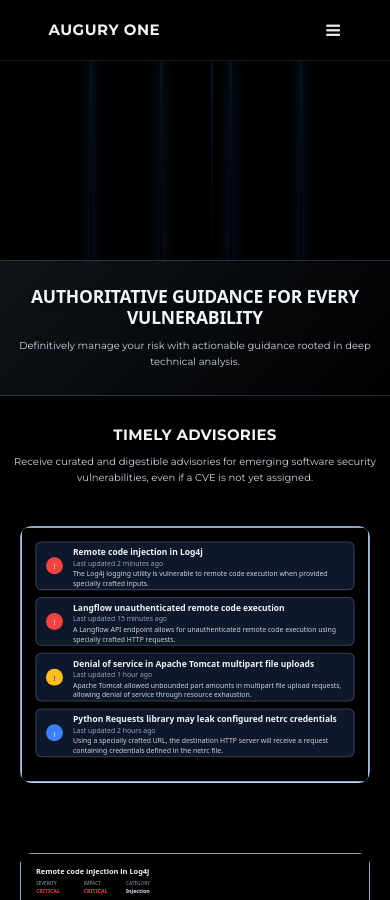
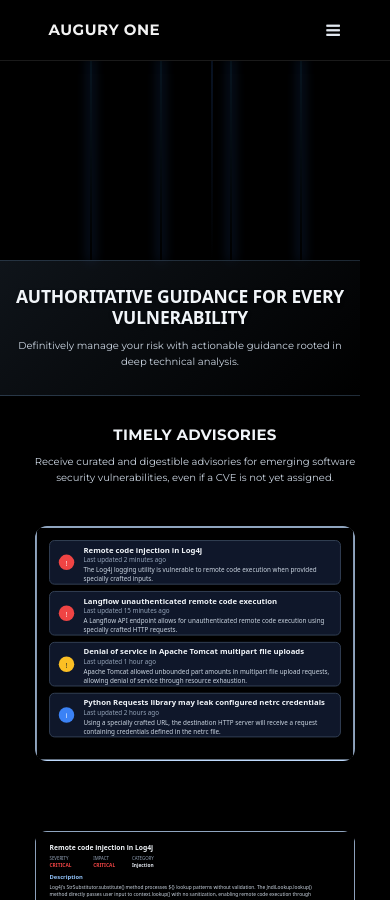
Before and after one commit to AuguryOne/auguryone.github.io, a Jekyll site: the page built from intelligence.html, in a window 390 px wide and 900 px high, scrolled down 640 px. Built offline with Jekyll 4.4.1, drawn with Linux system fonts in a browser that asks for light colours.

Commit message:
Refactor the CSS styling of the intelligence page elements

```diff
--- a/assets/css/pages/intelligence/_intelligence_page.scss
+++ b/assets/css/pages/intelligence/_intelligence_page.scss
@@ -1,12 +1,6 @@
-
-/* Add proper padding for non-full-width content */
 .intelligence-features-container {
     max-width: 1200px;
     margin: 0 auto;
+    margin-top: 0;
+    padding-top: 0;
 }
-
-/* Remove top padding from the intelligence feature container */
-.intelligence-features-container {
-    margin-top: 0 !important;
-    padding-top: 0 !important;
-}
--- a/assets/css/pages/intelligence/sections/_intelligence_background.scss
+++ b/assets/css/pages/intelligence/sections/_intelligence_background.scss
@@ -1,53 +1,44 @@
 /* Header text capitalization and styling enhancements for intelligence page */
-.intelligence-background h2,
-.intelligence-background h3,
-.intelligence-background h4 {
+.intelligence-background {
+    padding-top: 0 !important;
+    background: #000;
+    overflow-x: hidden;
+    width: 100%;
+
+    /* Headings */
+    h2,
+    h3,
+    h4 {
         text-transform: uppercase;
-    font-weight: 800;
-    letter-spacing: 0.025em;
     }
 
-.intelligence-background h2 {
+    h2 {
         font-weight: 900;
         letter-spacing: -0.01em;
     }
 
-/* Enhanced styling for section h3 elements */
-.intelligence-background h3 {
+    /* Enhanced styling for section h3 and h4 elements */
+    h3,
+    h4 {
         font-weight: 700;
+    }
+
+    h3 {
         letter-spacing: 0.02em;
     }
 
     /* Enhanced styling for feature h4 elements */
-.intelligence-background h4 {
-    font-weight: 700;
+    h4 {
         letter-spacing: 0.03em;
     }
 
     /* Specific adjustments for glow text elements to maintain readability */
-.intelligence-background .glow-text {
+    .glow-text {
         font-weight: 900;
         letter-spacing: 0.01em;
     }
 
-.intelligence-background {
-    padding-top: 0 !important;
-    background: #000000;
-    overflow-x: hidden;
-    max-width: 100%;
-    width: 100%;
-}
-
-.intelligence-background * {
+    * {
         box-sizing: border-box;
     }
-
-/* Override Bootstrap container constraints for intelligence page */
-.intelligence-background .container {
-    max-width: none !important;
-    width: 100% !important;
-    padding-left: 0 !important;
-    padding-right: 0 !important;
-    margin-left: 0 !important;
-    margin-right: 0 !important;
 }
--- a/assets/css/pages/intelligence/sections/_intelligence_headline.scss
+++ b/assets/css/pages/intelligence/sections/_intelligence_headline.scss
@@ -11,14 +11,6 @@
     overflow: hidden;
 }
 
-.intelligence-headline-section {
-    margin-left: calc(-50vw + 50%);
-    margin-right: calc(-50vw + 50%);
-    width: 100vw;
-    padding-left: 0;
-    padding-right: 0;
-}
-
 .intelligence-headline-section .glow-text {
     color: rgba(147, 197, 253, 1);
     text-shadow: 0 0 20px rgba(147, 197, 253, 0.3);
@@ -27,13 +19,8 @@
 @media (max-width: 768px) {
     .intelligence-headline-section {
         width: 100%;
-        margin-left: calc(-50vw + 50%);
-        margin-right: calc(-50vw + 50%);
         max-width: none;
         box-sizing: border-box;
-    }
-
-    .intelligence-headline-section {
         padding: 3rem 0;
         margin-bottom: 2rem;
     }
--- a/assets/css/pages/intelligence/sections/_intelligence_hero.scss
+++ b/assets/css/pages/intelligence/sections/_intelligence_hero.scss
@@ -1,37 +1,41 @@
-.intelligence-hero {
-}
-
-.intelligence-hero .hero-background {
-    position: absolute;
-    top: 0;
-    left: 0;
-    width: 100%;
-    height: 100%;
-    opacity: 0.18;
-}
-
+.intelligence-hero .hero-background,
 .intelligence-hero .threat-grid {
     position: absolute;
     top: 0;
     left: 0;
     width: 100%;
     height: 100%;
+}
+
+.intelligence-hero .hero-background {
+    opacity: .18;
+}
+
+.intelligence-hero .threat-grid {
     /* Center the grid when viewport is not square */
     display: flex;
     justify-content: center;
     align-items: center;
 }
 
+.intelligence-hero .grid-line,
+.intelligence-hero .scanning-line {
+    position: absolute;
+}
+
 .intelligence-hero .grid-line {
-    position: absolute;
     background: linear-gradient(90deg, transparent, #3ba0f6, transparent);
-    opacity: 0.30;
+    opacity: .30;
     box-shadow: 0 0 12px 2px #3b82f6aa;
 }
 
-.intelligence-hero .grid-line.vertical {
+.intelligence-hero .grid-line.vertical,
+.intelligence-hero .scanning-line {
     width: 2px;
     height: 100%;
+}
+
+.intelligence-hero .grid-line.vertical {
     background: linear-gradient(180deg, transparent, #3ba0f6, transparent);
 }
 
@@ -41,13 +45,10 @@
 }
 
 .intelligence-hero .scanning-line {
-    position: absolute;
     top: 0;
     left: -100%;
-    width: 2px;
-    height: 100%;
     background: linear-gradient(180deg, transparent, #3b82f6aa, transparent);
-    opacity: 0.50;
+    opacity: .50;
     animation: scan 4s linear infinite;
 }
 
--- a/assets/css/pages/intelligence/sections/_intelligence_pricing.scss
+++ b/assets/css/pages/intelligence/sections/_intelligence_pricing.scss
@@ -29,7 +29,7 @@
     grid-template-rows: 1fr 1fr;
     gap: 3rem 4rem;
     max-width: 1000px;
-    margin: 0 auto 2rem auto;
+    margin: 0 auto 2rem;
     padding: 2rem 0;
 }
 
@@ -38,7 +38,6 @@
     display: flex;
     align-items: flex-start;
     gap: 1.5rem;
-    transition: all 0.8s cubic-bezier(0.25, 0.1, 0.25, 1);
     padding-left: 1rem;
 }
 
@@ -57,6 +56,10 @@
         rgba(147, 197, 253, 0.6) 50%,
         rgba(59, 130, 246, 0.8) 100%);
     border-radius: 2px;
+}
+
+.intelligence-pricing-section .highlight-item,
+.intelligence-pricing-section .highlight-separator {
     transition: all 0.8s cubic-bezier(0.25, 0.1, 0.25, 1);
 }
 
@@ -99,15 +102,18 @@
 
 .intelligence-pricing-section .visual-element--verification::before {
     background: rgba(34, 197, 94, 0.6);
-    border-radius: 50%;
 }
 
 .intelligence-pricing-section .visual-element--community::before {
     background: rgba(168, 85, 247, 0.6);
-    border-radius: 50%;
     box-shadow:
         8px 0 0 -4px rgba(168, 85, 247, 0.4),
         -8px 0 0 -4px rgba(168, 85, 247, 0.4);
+}
+
+.intelligence-pricing-section .visual-element--verification::before,
+.intelligence-pricing-section .visual-element--community::before {
+    border-radius: 50%;
 }
 
 .intelligence-pricing-section .visual-element--delivery::before {
@@ -151,14 +157,6 @@
     overflow: hidden;
 }
 
-.intelligence-pricing-section {
-    margin-left: calc(-50vw + 50%);
-    margin-right: calc(-50vw + 50%);
-    width: 100vw;
-    padding-left: 0;
-    padding-right: 0;
-}
-
 .intelligence-pricing-section .pricing-content {
     max-width: 1200px;
     margin: 0 auto;
@@ -173,30 +171,32 @@
     font-weight: 700;
     color: #f1f5f9;
     margin-bottom: 1rem;
-    text-align: center;
     text-shadow: 0 2px 4px rgba(0, 0, 0, 0.3);
     letter-spacing: -0.02em;
-    font-family: system-ui, -apple-system, BlinkMacSystemFont, 'Segoe UI', Roboto, sans-serif;
-    text-transform: uppercase;
 }
 
 .intelligence-pricing-section .pricing-subtitle {
     font-size: 1.25rem;
     color: #cbd5e1;
     max-width: 600px;
-    margin: 0 auto 3rem auto;
+    margin: 0 auto 3rem;
     line-height: 1.6;
     text-align: center;
+}
+
+.intelligence-pricing-section .pricing-content h2,
+.intelligence-pricing-section .features-section h3,
+.intelligence-pricing-section .feature-text h4 {
+    font-family: system-ui, -apple-system, BlinkMacSystemFont, 'Segoe UI', Roboto, sans-serif;
+    text-transform: uppercase;
 }
 
 .intelligence-pricing-section .pricing-structure {
     display: flex;
     justify-content: center;
     gap: 2rem;
-    margin-bottom: 4rem;
+    margin: 0 auto 4rem;
     max-width: 1100px;
-    margin-left: auto;
-    margin-right: auto;
 }
 
 .intelligence-pricing-section .pricing-card {
@@ -230,7 +230,6 @@
     display: flex;
     flex-direction: column;
     height: 100%;
-    margin-bottom: 0;
 }
 
 .intelligence-pricing-section .pricing-amount {
@@ -240,7 +239,6 @@
     justify-content: center;
     gap: 0.25rem;
     flex: 1;
-    margin: 0;
 }
 
 .intelligence-pricing-section .pricing-amount .price {
@@ -263,7 +261,6 @@
     font-size: 1.1rem;
     font-weight: 600;
     margin-bottom: 0.5rem;
-    font-family: system-ui, -apple-system, BlinkMacSystemFont, 'Segoe UI', Roboto, sans-serif;
     text-transform: uppercase;
 }
 
@@ -309,8 +306,6 @@
     font-weight: 600;
     margin-bottom: 2rem;
     text-align: center;
-    font-family: system-ui, -apple-system, BlinkMacSystemFont, 'Segoe UI', Roboto, sans-serif;
-    text-transform: uppercase;
 }
 
 .intelligence-pricing-section .features-section {
@@ -321,6 +316,8 @@
     .intelligence-pricing-section .highlights-grid {
         grid-template-columns: 1fr;
         gap: 2rem;
+        padding: 4rem 0;
+        margin-top: 2rem;
     }
     .intelligence-pricing-section {
         width: 100%;
@@ -328,10 +325,6 @@
         margin-right: calc(-50vw + 50%);
         max-width: none;
         box-sizing: border-box;
-    }
-    .intelligence-pricing-section .highlights-grid {
-        padding: 4rem 0;
-        margin-top: 2rem;
     }
 
     .intelligence-pricing-section .pricing-content {
--- a/assets/css/pages/intelligence/sections/_intelligence_tabbed_capabilities.scss
+++ b/assets/css/pages/intelligence/sections/_intelligence_tabbed_capabilities.scss
@@ -1,25 +1,45 @@
 .intelligence-capabilities-section {
+    // Variables limited to this section to avoid global side-effects
+    $ff-sans: system-ui, -apple-system, BlinkMacSystemFont, 'Segoe UI', Roboto, sans-serif;
+    $color-text: #f1f5f9;
+    $color-muted: #cbd5e1;
+    $color-accent: rgba(147, 197, 253, 1);
+    $color-accent-60: rgba(147, 197, 253, 0.6);
+    $color-accent-40: rgba(147, 197, 253, 0.4);
+    $color-accent-20: rgba(147, 197, 253, 0.2);
+    $bg-tab: rgba(15, 23, 42, 0.6);
+    $bg-tab-hover: rgba(147, 197, 253, 0.05);
+    $bg-tab-active: rgba(147, 197, 253, 0.15);
+
+    %heading-shared {
+        color: $color-text;
+        font-weight: 600;
+        font-family: $ff-sans;
+    }
+
+    %paragraph-shared {
+        color: $color-muted;
+        line-height: 1.6;
+    }
+
     max-width: 1200px;
     margin: 4rem auto;
     padding: 0 2rem;
     position: relative;
     z-index: 2;
-}
 
-.intelligence-capabilities-section .capabilities-content {
+    .capabilities-content {
         text-align: left;
     }
 
-.intelligence-capabilities-section .capabilities-container {
+    .capabilities-container {
         display: flex;
         gap: 2rem;
-    margin: 2rem 0;
+        margin: 2rem auto;
         max-width: 1200px;
-    margin-left: auto;
-    margin-right: auto;
     }
 
-.intelligence-capabilities-section .capabilities-tabs {
+    .capabilities-tabs {
         display: flex;
         flex-direction: column;
         gap: 0.5rem;
@@ -27,46 +47,42 @@
         flex-shrink: 0;
     }
 
-
-.intelligence-capabilities-section .capabilities-panels {
+    .capabilities-panels {
         position: relative;
         min-height: 250px;
         flex: 1;
     }
 
-.intelligence-capabilities-section .capabilities-panel {
+    .capabilities-panel {
         display: none;
         opacity: 0;
         transition: opacity 0.3s ease;
-}
 
-.intelligence-capabilities-section .capabilities-panel.active {
+        &.active {
             display: block;
             opacity: 1;
         }
 
-.intelligence-capabilities-section .capabilities-panel h3 {
-    color: #f1f5f9;
+        h3 {
+            @extend %heading-shared;
             font-size: 2rem;
-    font-weight: 600;
             margin-bottom: 1rem;
             text-align: left;
-    font-family: system-ui, -apple-system, BlinkMacSystemFont, 'Segoe UI', Roboto, sans-serif;
         }
 
-.intelligence-capabilities-section .capabilities-panel > p {
-    color: #cbd5e1;
+        > p {
+            @extend %paragraph-shared;
             font-size: 1.1rem;
             text-align: left;
             margin-bottom: 2rem;
             max-width: 800px;
-    line-height: 1.6;
+        }
     }
 
-.intelligence-capabilities-section .tab-item {
-    background: rgba(15, 23, 42, 0.6);
-    border: 1px solid rgba(147, 197, 253, 0.2);
-    color: #cbd5e1;
+    .tab-item {
+        background: $bg-tab;
+        border: 1px solid $color-accent-20;
+        color: $color-muted;
         padding: 1rem 1.5rem;
         border-radius: 0.5rem;
         font-size: 0.95rem;
@@ -76,36 +92,34 @@
         text-align: left;
         white-space: normal;
         word-wrap: break-word;
-}
 
-.intelligence-capabilities-section .tab-item:hover {
-    border-color: rgba(147, 197, 253, 0.4);
-    background: rgba(147, 197, 253, 0.05);
+        &:hover {
+            border-color: $color-accent-40;
+            background: $bg-tab-hover;
             transform: translateX(2px);
         }
 
-.intelligence-capabilities-section .tab-item.active {
-    background: rgba(147, 197, 253, 0.15);
-    border-color: rgba(147, 197, 253, 0.6);
-    color: #f1f5f9;
-    border-left: 3px solid rgba(147, 197, 253, 1);
+        &.active {
+            background: $bg-tab-active;
+            border-color: $color-accent-60;
+            color: $color-text;
+            border-left: 3px solid $color-accent;
+        }
     }
 
-.intelligence-capabilities-section .features-section {
+    .features-section {
         margin-top: 3rem;
+
+        h3 {
+            @extend %heading-shared;
+            font-size: 1.75rem;
+            margin-bottom: 2rem;
+            text-align: center;
+            text-transform: uppercase;
+        }
     }
 
-.intelligence-capabilities-section .features-section h3 {
-    color: #f1f5f9;
-    font-size: 1.75rem;
-    font-weight: 600;
-    margin-bottom: 2rem;
-    text-align: center;
-    font-family: system-ui, -apple-system, BlinkMacSystemFont, 'Segoe UI', Roboto, sans-serif;
-    text-transform: uppercase;
-}
-
-.intelligence-capabilities-section .features-grid {
+    .features-grid {
         display: grid;
         grid-template-columns: 1fr 1fr;
         gap: 2rem;
@@ -113,75 +127,76 @@
         margin: 0 auto;
     }
 
-.intelligence-capabilities-section .feature-column {
+    .feature-column {
         display: flex;
         flex-direction: column;
         gap: 1.5rem;
     }
 
-.intelligence-capabilities-section .feature-item {
+    .feature-item {
         display: flex;
         align-items: flex-start;
         gap: 1rem;
         text-align: left;
     }
 
-.intelligence-capabilities-section .feature-bullet {
-    color: rgba(147, 197, 253, 1);
+    .feature-bullet {
+        color: $color-accent;
         font-size: 1.25rem;
         font-weight: bold;
         margin-top: 0.25rem;
         flex-shrink: 0;
     }
 
-.intelligence-capabilities-section .feature-text h4 {
-    color: #f1f5f9;
+    .feature-text {
+        h4 {
+            @extend %heading-shared;
             font-size: 1.1rem;
-    font-weight: 600;
             margin-bottom: 0.5rem;
-    font-family: system-ui, -apple-system, BlinkMacSystemFont, 'Segoe UI', Roboto, sans-serif;
             text-transform: uppercase;
         }
 
-.intelligence-capabilities-section .feature-text p {
-    color: #cbd5e1;
+        p {
+            @extend %paragraph-shared;
             font-size: 1rem;
-    line-height: 1.6;
             margin: 0;
+        }
+    }
 }
 
 @media (max-width: 768px) {
-    .intelligence-capabilities-section .capabilities-container {
+    .intelligence-capabilities-section {
+        .capabilities-container {
             flex-direction: column;
             gap: 1.5rem;
         }
 
-    .intelligence-capabilities-section .capabilities-tabs {
+        .capabilities-tabs {
             min-width: auto;
             flex-direction: row;
             flex-wrap: wrap;
             gap: 0.5rem;
         }
 
-    .intelligence-capabilities-section .tab-item {
+        .tab-item {
             font-size: 0.85rem;
             padding: 0.75rem 1rem;
             flex: 1;
             min-width: 120px;
         }
 
-    .intelligence-capabilities-section .features-grid {
+        .features-grid {
             grid-template-columns: 1fr;
             gap: 1.5rem;
         }
-
+    }
 }
 
 @media (max-width: 480px) {
-    .intelligence-capabilities-section .capabilities-panel h3 {
-        font-size: 1.5rem;
-    }
-    .intelligence-capabilities-section .features-section h3 {
+    .intelligence-capabilities-section {
+        .capabilities-panel h3,
+        .features-section h3 {
             font-size: 1.5rem;
         }
     }
+}
```
Lines whose indentation alone changed are shown as unchanged.
